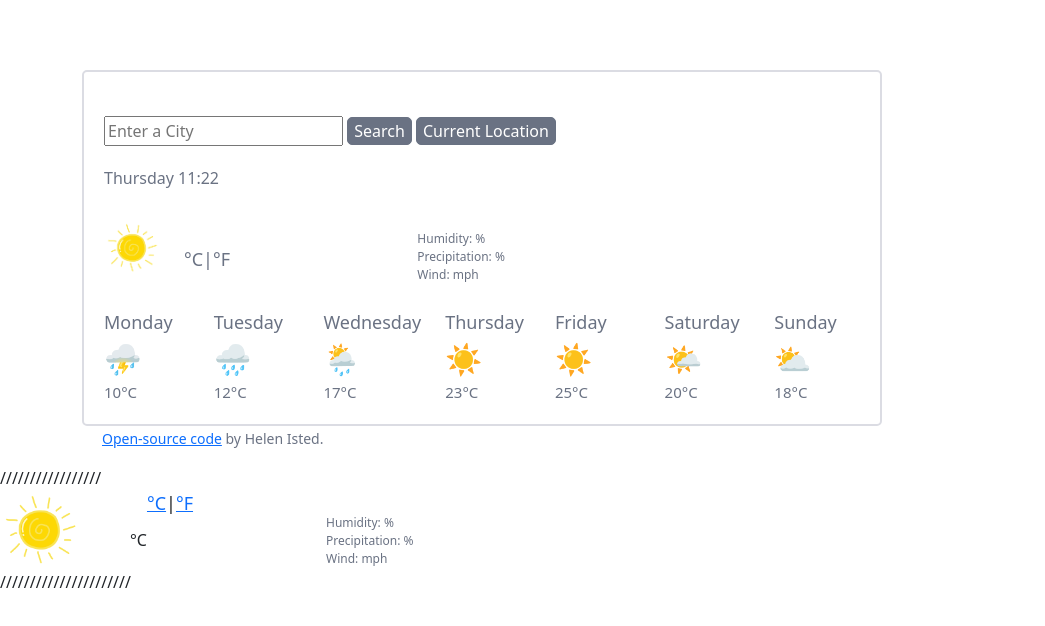
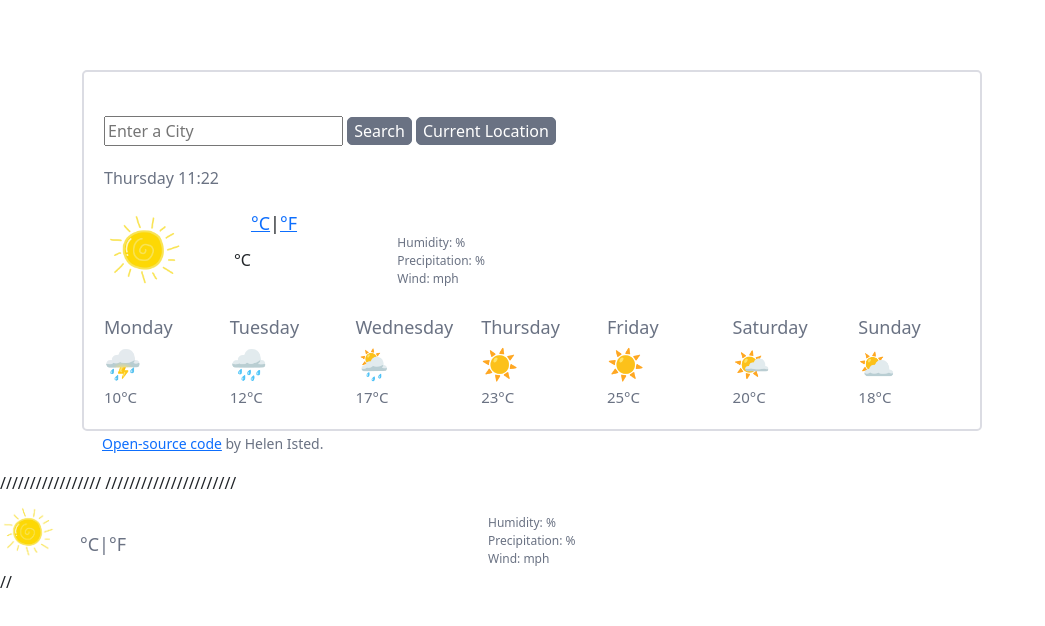
Before and after one commit to HelenIsted/Helen-Isted-Weather-App, a plain HTML site: page index.html in a window 1280 px wide. Shown: the whole page, without its empty margins (0-1045 px from the left). Drawn offline with nearby package versions, Linux system fonts and the light colour scheme; no server answers.

Commit message:
Updated the style on CSS
Removed any unneeded code. Improved the layout of current WeatherApp on CSS

```diff
--- a/index.html
+++ b/index.html
@@ -32,28 +32,32 @@
             <p class="day-time"></p>
             <p class="weather" id="weatherNow"></p>
           </div>
-          <div class="row align-items-center weather-info">
+          <div class="row">
+            <div class="col-4">
+              <div class="d-flex weather-temperature">
                 <img
                   src="images/—Pngtree—sun cartoon golden sun_4492425.png"
                   alt="Clear"
-              id="icon"
                 />
-            <div class="col temperature">
-              <span id="tempNow"></span>
+                <div>
+                  <strong id="tempNow"></strong><span class="units"> °C</span>
+                </div>
                 <span class="unit"
-                ><a href="#" id="celsius">°C</a>|<a href="#" id="farenheit"
+                  ><a href="#" class="celsius">°C</a>|<a
+                    href="#"
+                    class="farenheit"
                     >°F</a
                   ></span
                 >
               </div>
-            <div class="col descriptions">
+            </div>
+            <div class="col-4">
               <ul class="descriptions">
                 <li>Humidity: <span id="humidity"></span>%</li>
                 <li>Precipitation: <span id="precipitation"></span>%</li>
                 <li>Wind: <span id="wind"></span>mph</li>
               </ul>
             </div>
-            <div class="col"></div>
           </div>
           <br />
           <div class="row align-items-center daily-summary">
@@ -107,36 +111,31 @@
       </div>
     </div>
 
-    /////////////////
-
-    <div class="row">
-      <div class="col-3">
-        <div class="d-flex weather-temperature">
+    ///////////////// //////////////////////
+    <div class="row align-items-center weather-info">
       <img
         src="images/—Pngtree—sun cartoon golden sun_4492425.png"
         alt="Clear"
+        id="icon"
       />
-          <div>
-            <strong id="tempNowTwo"></strong><span class="units"> °C</span>
-          </div>
+      <div class="col temperature">
+        <span></span>
         <span class="unit"
-            ><a href="#" class="celsius">°C</a>|<a href="#" class="farenheit"
+          ><a href="#" id="celsius">°C</a>|<a href="#" id="farenheit"
             >°F</a
           ></span
         >
       </div>
-      </div>
-      <div class="col-3">
+      <div class="col descriptions">
         <ul class="descriptions">
           <li>Humidity: <span id="humidity"></span>%</li>
           <li>Precipitation: <span id="precipitation"></span>%</li>
           <li>Wind: <span id="wind"></span>mph</li>
         </ul>
       </div>
+      <div class="col"></div>
     </div>
-
-    //////////////////////
-
+    //
     <script src="index.js"></script>
     <script src="src/index.js"></script>
   </body>
--- a/src/style.css
+++ b/src/style.css
@@ -2,7 +2,7 @@
   margin: 70px 50px 0px 0px;
 }
 .weather-app {
-  max-width: 800px;
+  max-width: 900px;
 }
 .weather-app-contents {
   border: 2px solid #dbdce3;
@@ -51,7 +51,7 @@ button {
 #icon {
   max-width: 80px;
 }
-#tempNowTwo {
+#tempNow {
   color: blue;
   text-align: left;
   font-size: 50px;
@@ -91,6 +91,7 @@ button {
 }
 .unit {
   font-size: 18px;
+  position: relative;
 }
 #celsius {
   color: #6a7283;
```
Lines whose indentation alone changed are shown as unchanged.
